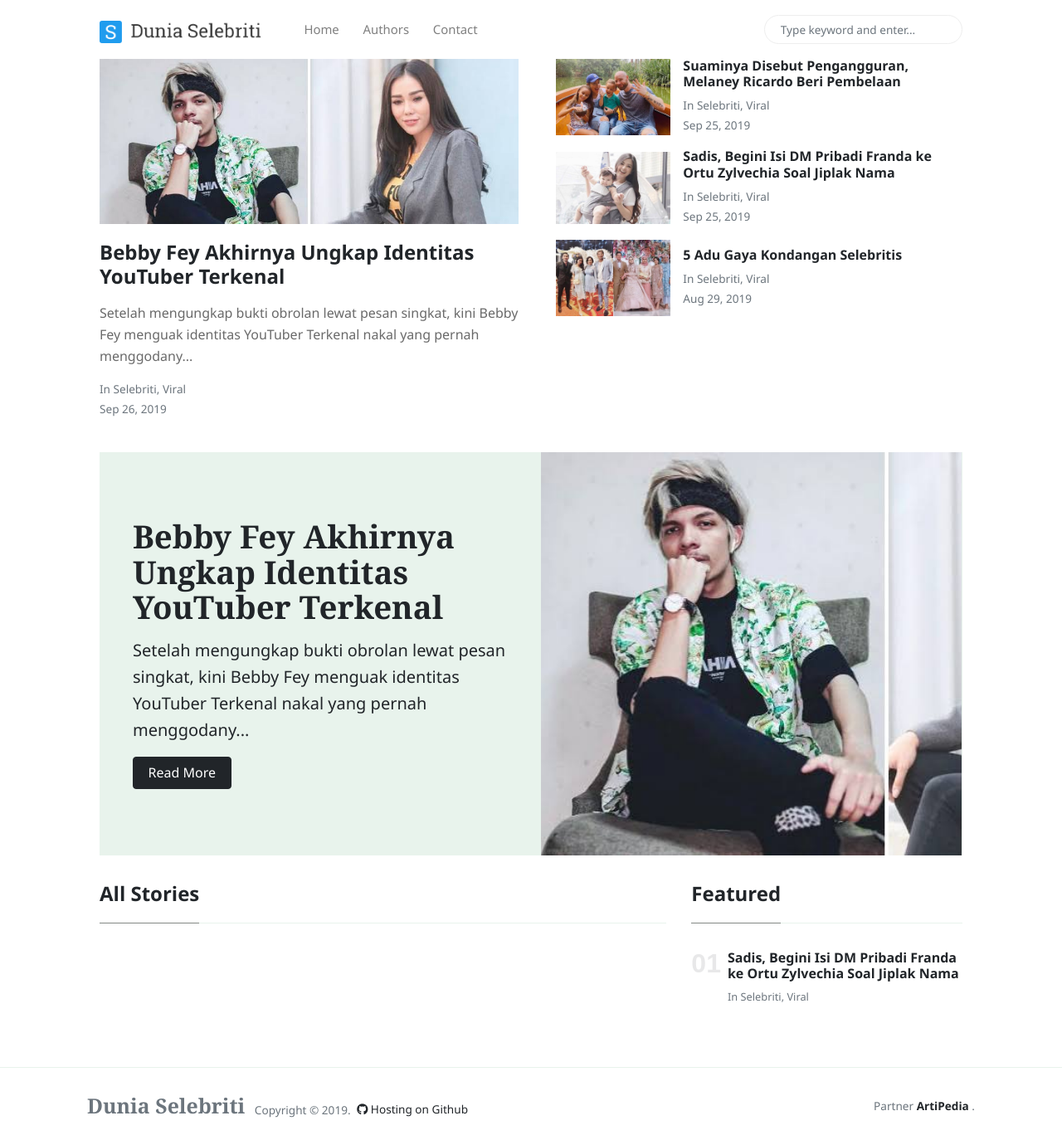
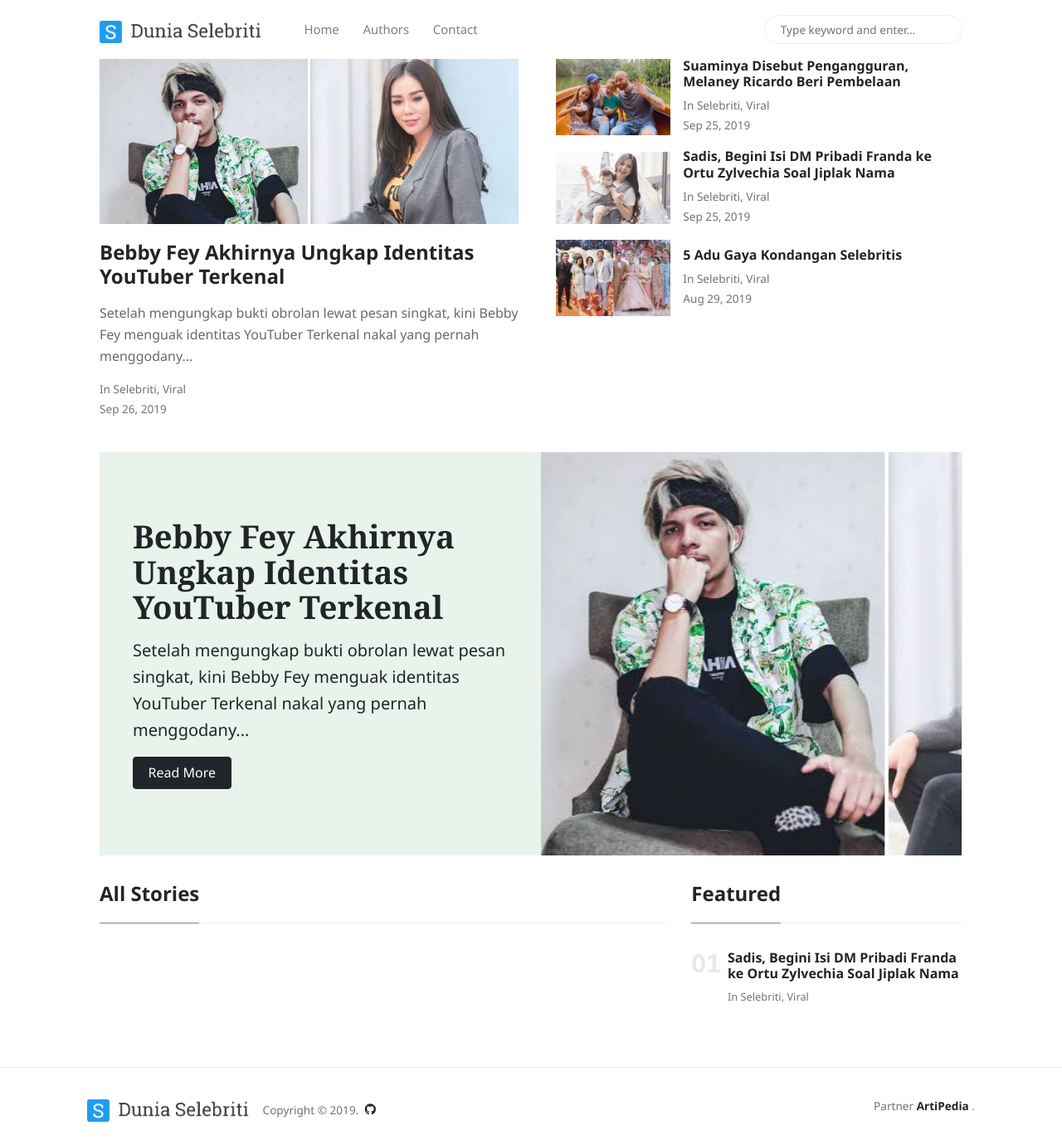
Before and after one commit to emmamery93/blog-1, a Jekyll site: the page built from index.html, in a window 1280 px wide and 1380 px high. Shown: the whole window at 83% size. Built offline with Jekyll 4.4.1, drawn with Linux system fonts in a browser that asks for light colours; nearby versions of some CDN libraries; the list of posts is cut into pages by our own code.

Commit message:
Update default.html

```diff
--- a/_layouts/default.html
+++ b/_layouts/default.html
@@ -81,11 +81,11 @@
         <div class="container">
         <div class="row align-items-center justify-content-between">
             <div>
-                <span class="navbar-brand mr-2 mb-0"><strong>{{site.name}}</strong></span>
+                <span class="navbar-brand mr-2 mb-0"><strong><img src="https://iinewstech.com/assets/images/logo-via-logohub.png" width="200" title="Dunia Selebriti" alt="Dunia Selebriti"></strong></span>
                 <span>Copyright © <script>document.write(new Date().getFullYear())</script>.</span>
 
                 <!--  Github Repo Star Btn-->
-                <a class="text-dark ml-1" target="_blank" href="https://github.com"><i class="fab fa-github"></i> Hosting on Github</a>
+                <a class="text-dark ml-1" target="_blank" href="https://github.com"><i class="fab fa-github"></i></a>
 
             </div>
             <div>
```
